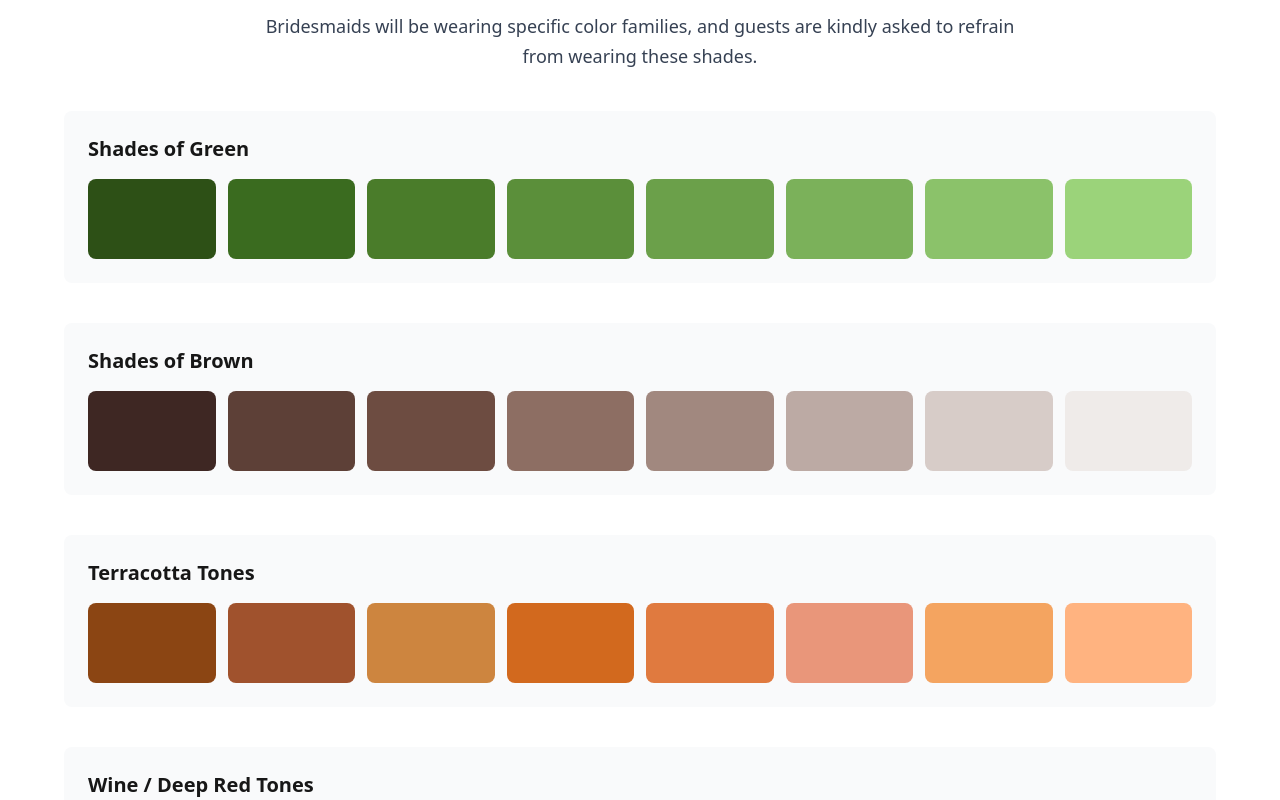
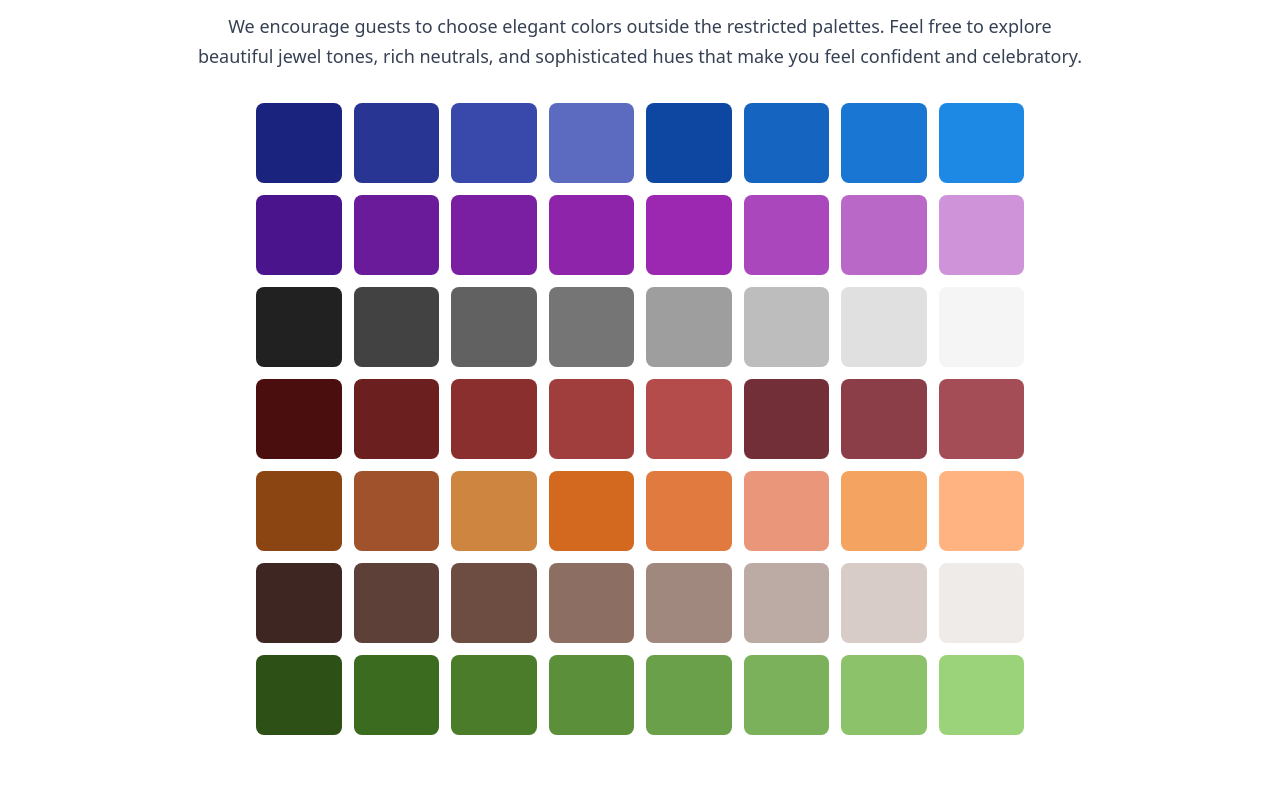
Before and after one commit to MiguelTrinca/wedding-website, a Next.js app: page /dress-code/women in a window 1280 px wide. Shown: the part 2460-3260 px from the top of the page. Built offline with nearby package versions, Linux system fonts and the light colour scheme.

Commit message:
Removed the bridesmaid section, added the swatches below

```diff
--- a/src/app/dress-code/women/page.tsx
+++ b/src/app/dress-code/women/page.tsx
@@ -184,79 +184,6 @@ export default function WomenDressCodePage() {
             </div>
           </section>
 
-          {/* Colors Reserved for Bridesmaids */}
-          <section className="mb-20">
-            <div className="max-w-6xl mx-auto">
-              <h2 className="text-3xl md:text-4xl font-bold text-foreground mb-6 text-center">
-                Colors Reserved for the Bridesmaids
-              </h2>
-              <p className="text-lg text-gray-700 dark:text-gray-300 mb-10 text-center max-w-3xl mx-auto leading-relaxed">
-                Bridesmaids will be wearing specific color families, and guests are kindly asked to refrain from wearing these shades.
-              </p>
-
-              <div className="space-y-10">
-                {/* Group 1: Shades of Green */}
-                <div className="bg-gray-50 dark:bg-gray-900 p-6 rounded-lg">
-                  <h3 className="text-xl font-semibold text-foreground mb-4">Shades of Green</h3>
-                  <div className="grid grid-cols-5 md:grid-cols-8 gap-3">
-                    <div className="h-20 rounded-lg bg-[#2D5016]"></div>
-                    <div className="h-20 rounded-lg bg-[#3A6B1F]"></div>
-                    <div className="h-20 rounded-lg bg-[#4A7C2A]"></div>
-                    <div className="h-20 rounded-lg bg-[#5B8F3A]"></div>
-                    <div className="h-20 rounded-lg bg-[#6BA04A]"></div>
-                    <div className="h-20 rounded-lg bg-[#7BB15A]"></div>
-                    <div className="h-20 rounded-lg bg-[#8BC26A]"></div>
-                    <div className="h-20 rounded-lg bg-[#9BD37A]"></div>
-                  </div>
-                </div>
-
-                {/* Group 2: Shades of Brown */}
-                <div className="bg-gray-50 dark:bg-gray-900 p-6 rounded-lg">
-                  <h3 className="text-xl font-semibold text-foreground mb-4">Shades of Brown</h3>
-                  <div className="grid grid-cols-5 md:grid-cols-8 gap-3">
-                    <div className="h-20 rounded-lg bg-[#3E2723]"></div>
-                    <div className="h-20 rounded-lg bg-[#5D4037]"></div>
-                    <div className="h-20 rounded-lg bg-[#6D4C41]"></div>
-                    <div className="h-20 rounded-lg bg-[#8D6E63]"></div>
-                    <div className="h-20 rounded-lg bg-[#A1887F]"></div>
-                    <div className="h-20 rounded-lg bg-[#BCAAA4]"></div>
-                    <div className="h-20 rounded-lg bg-[#D7CCC8]"></div>
-                    <div className="h-20 rounded-lg bg-[#EFEBE9]"></div>
-                  </div>
-                </div>
-
-                {/* Group 3: Terracotta Tones */}
-                <div className="bg-gray-50 dark:bg-gray-900 p-6 rounded-lg">
-                  <h3 className="text-xl font-semibold text-foreground mb-4">Terracotta Tones</h3>
-                  <div className="grid grid-cols-5 md:grid-cols-8 gap-3">
-                    <div className="h-20 rounded-lg bg-[#8B4513]"></div>
-                    <div className="h-20 rounded-lg bg-[#A0522D]"></div>
-                    <div className="h-20 rounded-lg bg-[#CD853F]"></div>
-                    <div className="h-20 rounded-lg bg-[#D2691E]"></div>
-                    <div className="h-20 rounded-lg bg-[#E07A3F]"></div>
-                    <div className="h-20 rounded-lg bg-[#E9967A]"></div>
-                    <div className="h-20 rounded-lg bg-[#F4A460]"></div>
-                    <div className="h-20 rounded-lg bg-[#FFB380]"></div>
-                  </div>
-                </div>
-
-                {/* Group 4: Wine / Deep Red Tones */}
-                <div className="bg-gray-50 dark:bg-gray-900 p-6 rounded-lg">
-                  <h3 className="text-xl font-semibold text-foreground mb-4">Wine / Deep Red Tones</h3>
-                  <div className="grid grid-cols-5 md:grid-cols-8 gap-3">
-                    <div className="h-20 rounded-lg bg-[#4A0E0E]"></div>
-                    <div className="h-20 rounded-lg bg-[#6B1F1F]"></div>
-                    <div className="h-20 rounded-lg bg-[#8B2E2E]"></div>
-                    <div className="h-20 rounded-lg bg-[#A03D3D]"></div>
-                    <div className="h-20 rounded-lg bg-[#B54C4C]"></div>
-                    <div className="h-20 rounded-lg bg-[#722F37]"></div>
-                    <div className="h-20 rounded-lg bg-[#8B3E47]"></div>
-                    <div className="h-20 rounded-lg bg-[#A44D57]"></div>
-                  </div>
-                </div>
-              </div>
-            </div>
-          </section>
 
           {/* Approved Color Direction Section */}
           <section className="mb-20">
@@ -269,22 +196,70 @@ export default function WomenDressCodePage() {
               </p>
 
               <div className="grid grid-cols-4 md:grid-cols-8 gap-3 max-w-3xl mx-auto">
+                {/* Shades of Blue */}
                 <div className="h-20 rounded-lg bg-[#1A237E]"></div>
                 <div className="h-20 rounded-lg bg-[#283593]"></div>
                 <div className="h-20 rounded-lg bg-[#3949AB]"></div>
                 <div className="h-20 rounded-lg bg-[#5C6BC0]"></div>
+                <div className="h-20 rounded-lg bg-[#0D47A1]"></div>
+                <div className="h-20 rounded-lg bg-[#1565C0]"></div>
+                <div className="h-20 rounded-lg bg-[#1976D2]"></div>
+                <div className="h-20 rounded-lg bg-[#1E88E5]"></div>
+                {/* Shades of Purple */}
+                <div className="h-20 rounded-lg bg-[#4A148C]"></div>
                 <div className="h-20 rounded-lg bg-[#6A1B9A]"></div>
                 <div className="h-20 rounded-lg bg-[#7B1FA2]"></div>
                 <div className="h-20 rounded-lg bg-[#8E24AA]"></div>
                 <div className="h-20 rounded-lg bg-[#9C27B0]"></div>
+                <div className="h-20 rounded-lg bg-[#AB47BC]"></div>
+                <div className="h-20 rounded-lg bg-[#BA68C8]"></div>
+                <div className="h-20 rounded-lg bg-[#CE93D8]"></div>
+                {/* Shades of Gray */}
+                <div className="h-20 rounded-lg bg-[#212121]"></div>
                 <div className="h-20 rounded-lg bg-[#424242]"></div>
                 <div className="h-20 rounded-lg bg-[#616161]"></div>
                 <div className="h-20 rounded-lg bg-[#757575]"></div>
                 <div className="h-20 rounded-lg bg-[#9E9E9E]"></div>
-                <div className="h-20 rounded-lg bg-[#0D47A1]"></div>
-                <div className="h-20 rounded-lg bg-[#1565C0]"></div>
-                <div className="h-20 rounded-lg bg-[#1976D2]"></div>
-                <div className="h-20 rounded-lg bg-[#1E88E5]"></div>
+                <div className="h-20 rounded-lg bg-[#BDBDBD]"></div>
+                <div className="h-20 rounded-lg bg-[#E0E0E0]"></div>
+                <div className="h-20 rounded-lg bg-[#F5F5F5]"></div>
+
+                {/* Shades of Red */}
+                <div className="h-20 rounded-lg bg-[#4A0E0E]"></div>
+                <div className="h-20 rounded-lg bg-[#6B1F1F]"></div>
+                <div className="h-20 rounded-lg bg-[#8B2E2E]"></div>
+                <div className="h-20 rounded-lg bg-[#A03D3D]"></div>
+                <div className="h-20 rounded-lg bg-[#B54C4C]"></div>
+                <div className="h-20 rounded-lg bg-[#722F37]"></div>
+                <div className="h-20 rounded-lg bg-[#8B3E47]"></div>
+                <div className="h-20 rounded-lg bg-[#A44D57]"></div>
+                {/* Terracotta Tones */}
+                <div className="h-20 rounded-lg bg-[#8B4513]"></div>
+                <div className="h-20 rounded-lg bg-[#A0522D]"></div>
+                <div className="h-20 rounded-lg bg-[#CD853F]"></div>
+                <div className="h-20 rounded-lg bg-[#D2691E]"></div>
+                <div className="h-20 rounded-lg bg-[#E07A3F]"></div>
+                <div className="h-20 rounded-lg bg-[#E9967A]"></div>
+                <div className="h-20 rounded-lg bg-[#F4A460]"></div>
+                <div className="h-20 rounded-lg bg-[#FFB380]"></div>
+                {/* Shades of Brown */}
+                <div className="h-20 rounded-lg bg-[#3E2723]"></div>
+                <div className="h-20 rounded-lg bg-[#5D4037]"></div>
+                <div className="h-20 rounded-lg bg-[#6D4C41]"></div>
+                <div className="h-20 rounded-lg bg-[#8D6E63]"></div>
+                <div className="h-20 rounded-lg bg-[#A1887F]"></div>
+                <div className="h-20 rounded-lg bg-[#BCAAA4]"></div>
+                <div className="h-20 rounded-lg bg-[#D7CCC8]"></div>
+                <div className="h-20 rounded-lg bg-[#EFEBE9]"></div>
+                {/* Shades of Green */}
+                <div className="h-20 rounded-lg bg-[#2D5016]"></div>
+                <div className="h-20 rounded-lg bg-[#3A6B1F]"></div>
+                <div className="h-20 rounded-lg bg-[#4A7C2A]"></div>
+                <div className="h-20 rounded-lg bg-[#5B8F3A]"></div>
+                <div className="h-20 rounded-lg bg-[#6BA04A]"></div>
+                <div className="h-20 rounded-lg bg-[#7BB15A]"></div>
+                <div className="h-20 rounded-lg bg-[#8BC26A]"></div>
+                <div className="h-20 rounded-lg bg-[#9BD37A]"></div>
               </div>
             </div>
           </section>
```
